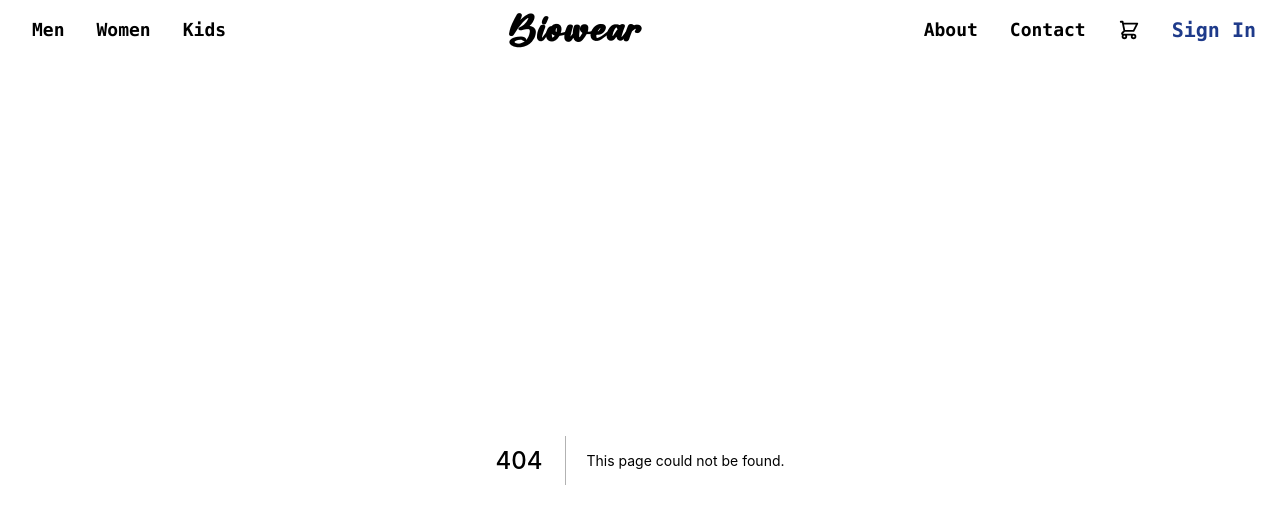
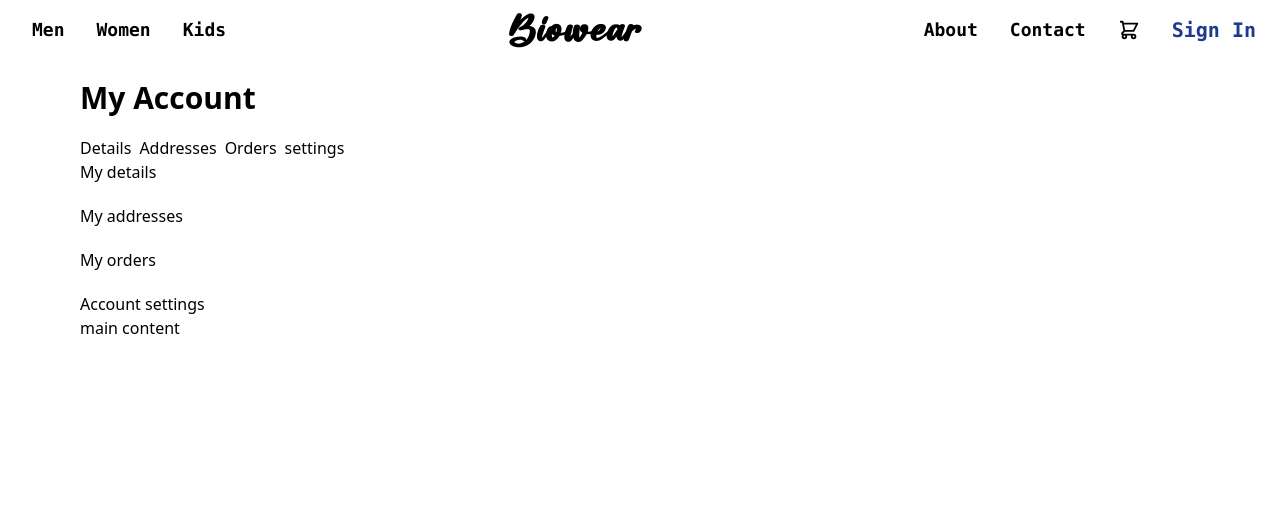
Before and after one commit to sandepten/biowear, a Next.js app: page /account in a window 1280 px wide. Before the commit this address had no page. Shown: the top 508 px of the page. Built offline with nearby package versions, Linux system fonts and the light colour scheme.

Commit message:
login persisted

```diff
--- /dev/null
+++ b/pages/account.js
@@ -0,0 +1,28 @@
+import React from "react";
+
+const Account = () => {
+  return (
+    <div className="mx-5 lg:mx-20">
+      <div>
+        <p className="my-5 text-3xl font-semibold">My Account</p>
+      </div>
+      <div>
+        <div className="flex space-x-2">
+          <p>Details</p>
+          <p>Addresses</p>
+          <p>Orders</p>
+          <p>settings</p>
+        </div>
+        <div className="hidden flex-col space-y-5 lg:flex">
+          <p>My details</p>
+          <p>My addresses</p>
+          <p>My orders</p>
+          <p>Account settings</p>
+        </div>
+        <div>main content</div>
+      </div>
+    </div>
+  );
+};
+
+export default Account;
--- a/pages/index.js
+++ b/pages/index.js
@@ -17,11 +17,9 @@ export default function Home() {
   const monitorAuthState = async () => {
     onAuthStateChanged(auth, (user) => {
       if (user) {
-        console.log("user is Logged in");
         setLogin(true);
         setUserName(user.displayName.split(" ")[0]);
       } else {
-        console.log("user is not Logged in");
         setLogin(false);
       }
     });
--- a/pages/signin.js
+++ b/pages/signin.js
@@ -1,6 +1,6 @@
 import Link from "next/link";
 import React, { useState } from "react";
-import { signInWithEmail, signInwithEmail } from "../db/auth";
+import { signInWithEmail } from "../db/auth";
 
 const Signin = () => {
   const [email, setEmail] = useState("");
--- a/pages/signup.js
+++ b/pages/signup.js
@@ -2,7 +2,7 @@ import Link from "next/link";
 import { useEffect, useState } from "react";
 import { useRecoilState } from "recoil";
 import { hamburgerMenuState } from "../atoms/signAtoms";
-import { signUpWithEmail, signUpwithEmail } from "../db/auth";
+import { signUpWithEmail } from "../db/auth";
 
 const Signup = () => {
   const [hamburger, setHamburger] = useRecoilState(hamburgerMenuState);
```
Also changed, not shown: 1 other file (tests, documents, lock files or other folders).
